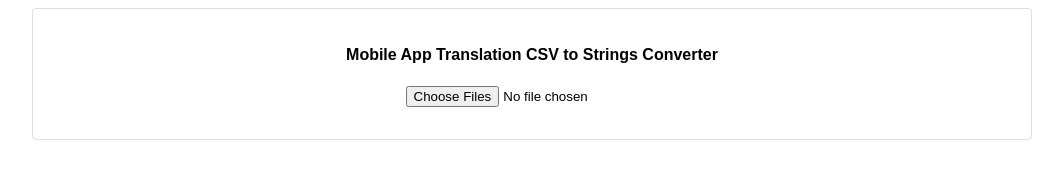
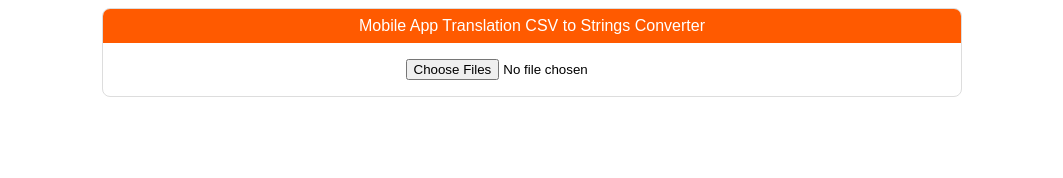
Before and after one commit to TradeWebInc/SmartMobile-TranslationManager, a plain HTML site: page TranslationConverter/index.html in a window 1280 px wide. Shown: the whole page, without its empty margins (108-1171 px from the left). Drawn offline with nearby package versions, Linux system fonts and the light colour scheme.

Commit message:
- Added base German language translations. - Updated translations for da, es, fr, id, it, ja, pt, th, zh-Hans. - Small visual improvements to the Translation Converter.

```diff
--- a/TranslationConverter/index.html
+++ b/TranslationConverter/index.html
@@ -43,11 +43,11 @@
 
         .mainContainer {
             margin:0 auto;
-            padding:1em;
             width:100%;
-            max-width:1000px;
+            max-width:860px;
             border:1px solid #DDDDDD;
-            border-radius:4px;
+            border-radius:8px;
+            overflow: hidden;
             text-align:center;
             box-sizing: border-box;
         }
@@ -63,8 +63,9 @@
         }
 
         .textBox {
-            margin:0.5em 0em;
+            margin-top:0.5em;
             width:49%;
+            flex-grow:1;
             height:400px;
             overflow: auto;
             border:1px solid #888888;
@@ -79,7 +80,7 @@
 <body>
 
     <div class="mainContainer">
-        <h4>Mobile App Translation CSV to Strings Converter</h4>
+        <div style="margin-bottom:1em;padding:0.5em 0.5em; background:#FF5A00; color:#FFFFFF;">Mobile App Translation CSV to Strings Converter</div>
         <input type="file" multiple/>
         <div id="stringsValue" class="textBoxContainer"></div>
     </div>
```
Also changed, not shown: 10 other files.
